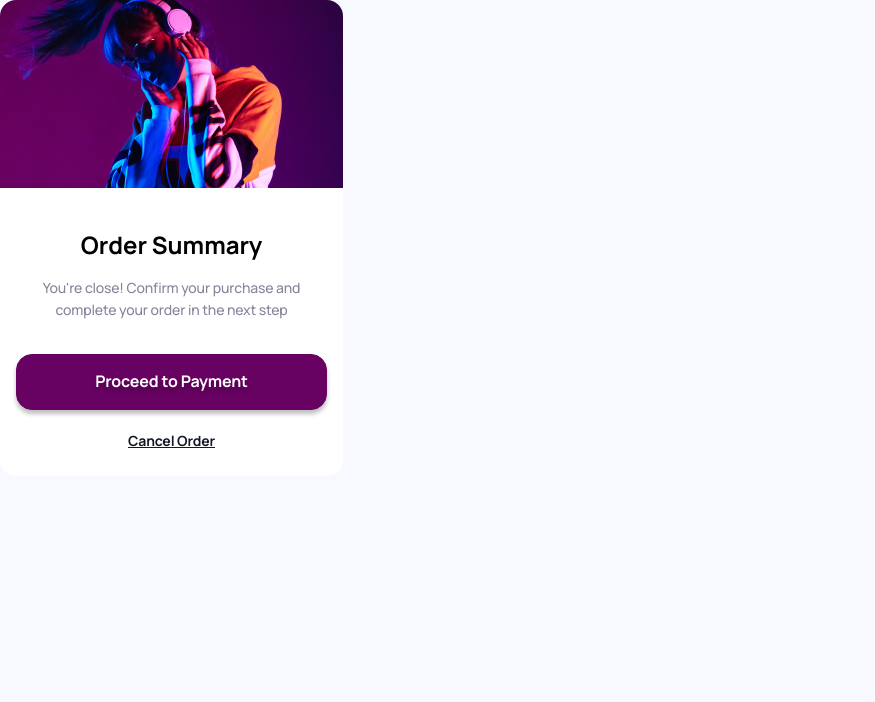
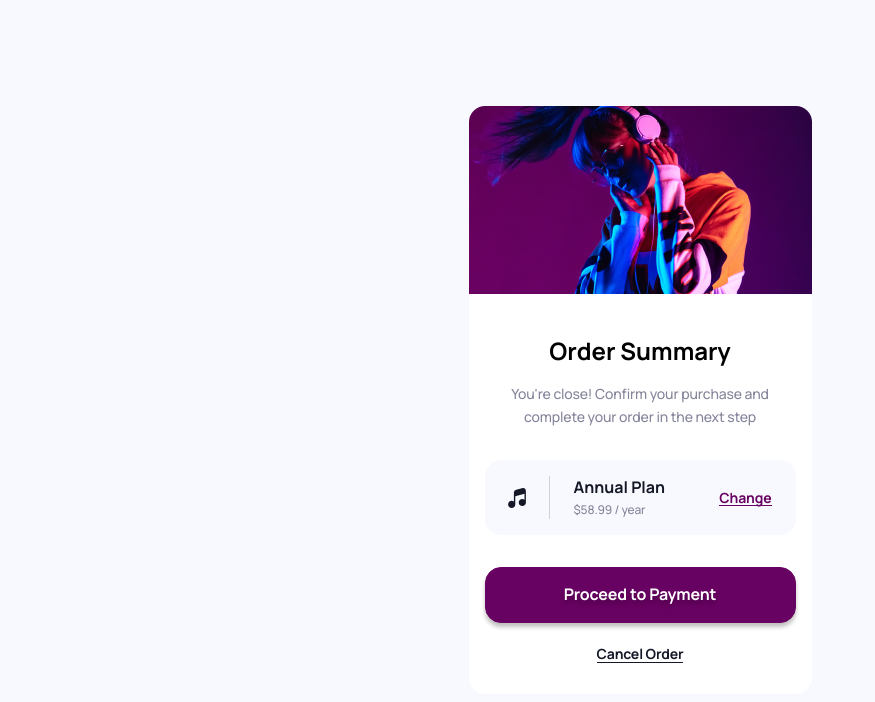
Before and after one commit to griffin94/Simplified-order-summary, a website built with Vite: page index.html in a window 1280 px wide. Shown: the whole page, without its empty margins (0-875 px from the left). Built offline with nearby package versions, Linux system fonts and the light colour scheme.

Commit message:
Added music component, page styles, changed link text-decoration to after pseudo-element

```diff
--- a/index.html
+++ b/index.html
@@ -14,7 +14,7 @@
   </head>
 
   <body>
-    <div id="home-page">
+    <div id="home-page" class="home-page">
       <div class="card">
         <picture>
           <source media="(min-width: 1440px)" srcset="./public/images/hero-desktop.png" />
@@ -29,6 +29,16 @@
           <p class="card__description">
             You're close! Confirm your purchase and complete your order in the next step
           </p>
+
+          <div class="music card__music">
+            <img class="music__image" src="./public/images/music.svg" alt="music" />
+            <div class="music__info-container">
+              <span class="music__author">Annual Plan</span>
+              <span class="music__price">$58.99 / year</span>
+            </div>
+            <a class="music__link link link--primary" href="#">Change</a>
+          </div>
+
           <button class="button">Proceed to Payment</button>
           <a class="card__link link" href="#">Cancel Order</a>
         </div>
--- a/src/styles/components/Card/_card.scss
+++ b/src/styles/components/Card/_card.scss
@@ -14,7 +14,7 @@
     display: flex;
     flex-direction: column;
     align-items: center;
-    padding: 40px 16px 24px;
+    padding: 40px 16px 28px;
     text-align: center;
   }
 
@@ -33,6 +33,10 @@
     margin: 16px 0 32px;
   }
 
+  &__music {
+    margin-bottom: 32px;
+  }
+
   &__link {
     margin-top: 20px;
   }
@@ -47,7 +51,6 @@
     }
 
     &__heading {
-      font-weight: 700;
       font-size: 32px;
       line-height: 44px;
     }
--- a/src/styles/components/Link/_link.scss
+++ b/src/styles/components/Link/_link.scss
@@ -6,9 +6,25 @@
   font-size: 14px;
   line-height: 160%;
   letter-spacing: -0.01em;
+  text-decoration: none;
+  position: relative;
+
+  &::after {
+    content: '';
+    position: absolute;
+    top: calc(100% - 4px);
+    left: 0;
+    right: 0;
+    height: 1px;
+    background-color: a.$title;
+  }
 
   &--primary {
     color: a.$primary;
+
+    &::after {
+      background-color: a.$primary;
+    }
   }
 }
 
--- /dev/null
+++ b/src/styles/components/Music/_music.scss
@@ -0,0 +1,67 @@
+@use '../../abstracts' as a;
+
+.music {
+  height: 75px;
+  padding: 0 24px 0 20px;
+  display: flex;
+  align-items: center;
+  align-self: stretch;
+  background-color: a.$background;
+  border-radius: a.$rounding;
+
+  &__image {
+    width: 24px;
+    height: 24px;
+  }
+
+  &__info-container {
+    display: flex;
+    flex-direction: column;
+    margin-left: 20px;
+    padding-left: 24px;
+    border-left: 1px solid a.$stroke;
+    text-align: left;
+  }
+
+  &__author {
+    font-weight: 700;
+    font-size: 16px;
+    line-height: 22px;
+    color: a.$title;
+  }
+
+  &__price {
+    font-weight: 500;
+    font-size: 12px;
+    line-height: 160%;
+    letter-spacing: -0.01em;
+    color: a.$body;
+    margin-top: 2px;
+  }
+
+  &__link {
+    margin-left: auto;
+  }
+}
+
+
+@media (min-width: a.$desktop) {
+  .music {
+    height: 83px;
+    padding: 0 32px;
+
+    &__info-container {
+      margin-left: 32px;
+      padding-left: 32px;
+    }
+
+    &__author {
+      font-size: 18px;
+      line-height: 25px;
+    }
+
+    &__price {
+      font-size: 14px;
+    }
+  }
+}
--- a/src/styles/components/_index.scss
+++ b/src/styles/components/_index.scss
@@ -1,3 +1,4 @@
 @forward './Button/button';
 @forward './Card/card';
 @forward './Link/link';
+@forward './Music/music';
--- a/src/styles/index.scss
+++ b/src/styles/index.scss
@@ -1,5 +1,6 @@
-@use "./abstracts" as a;
-@use "./components";
+@use './abstracts' as a;
+@use './components';
+@use './pages';
 
 * {
   margin: 0;
@@ -9,6 +10,5 @@
 }
 
 body {
-  min-height: 100vh;
   background-color: a.$background;
 }
--- /dev/null
+++ b/src/styles/pages/_home-page.scss
@@ -0,0 +1,6 @@
+.home-page {
+  min-height: 100vh;
+  display: flex;
+  justify-content: center;
+  align-items: center;
+}
--- /dev/null
+++ b/src/styles/pages/_index.scss
@@ -0,0 +1 @@
+@forward './home-page';
```
